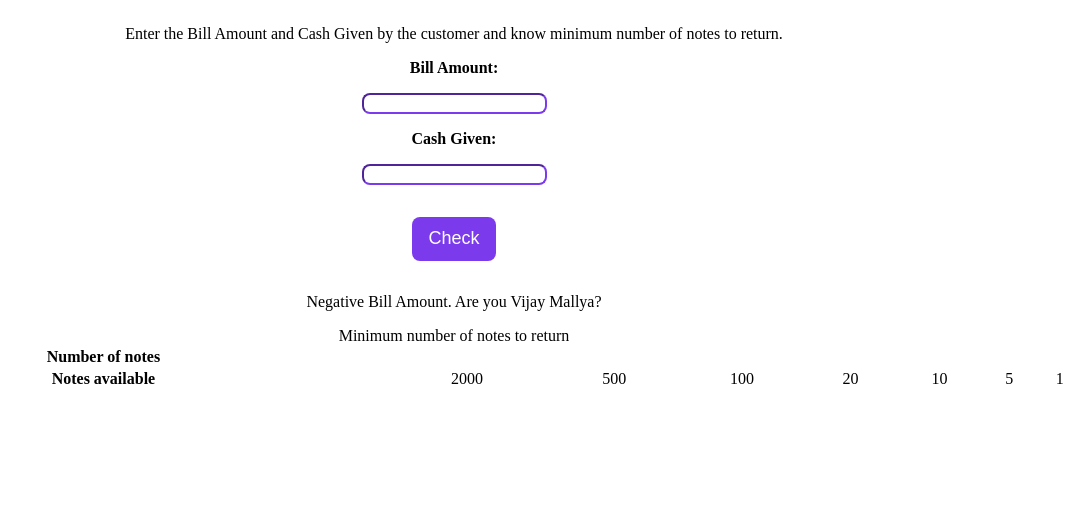
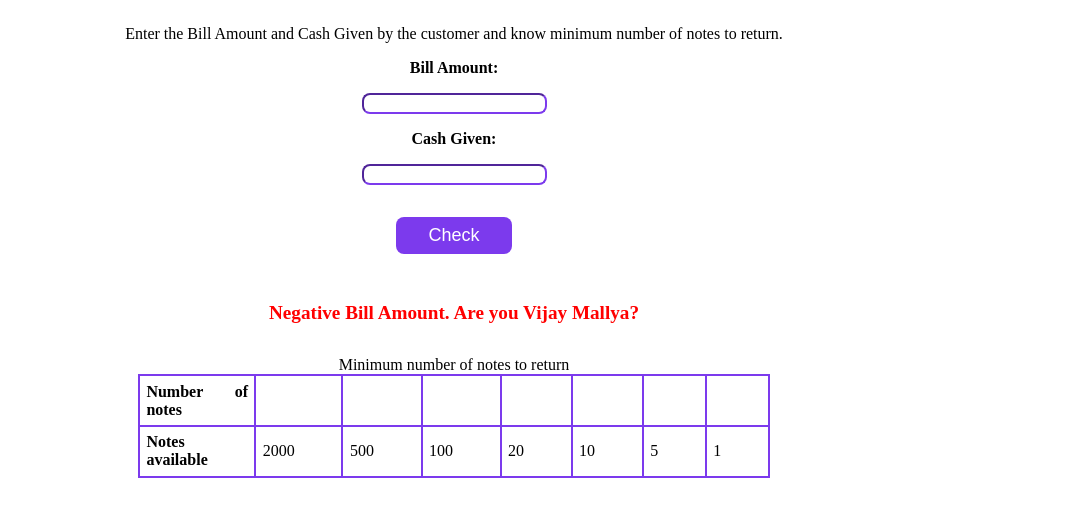
Before and after one commit to AarushSharmaa/cash-register, a plain HTML site: page index.html in a window 1280 px wide. Both pictures are taken after a click on the button "Check". Shown: the part 199-716 px from the top of the page, without its empty margins (202-1280 px from the left). Drawn offline with Linux system fonts and the light colour scheme.

Commit message:
fix : styles.css

```diff
--- a/app.js
+++ b/app.js
@@ -26,7 +26,7 @@ checkButton.addEventListener("click", function validateBillAndCashAmount() {
 
     if (billAmount.value > 0) {
         hideMessage();
-        if (cashGiven.value >= billAmount.value) {
+        if (Number(cashGiven.value) >= Number(billAmount.value)) {
             //first we need to get the difference
             //based on this difference, we will figure out the number of notes
             const amountToBeReturned = cashGiven.value - billAmount.value;
--- a/index.html
+++ b/index.html
@@ -18,13 +18,13 @@
 
         <!--Bill Amount-->
         <label for="bill-amount"><strong>Bill Amount: </strong> </label>
-        <input id="bill-amount" type="text">
+        <input id="bill-amount" type="number">
         <!--This will create an input box for billAmount-->
 
 
         <!--Cash Given-->
         <label for="cash-given"><strong>Cash Given: </strong></label>
-        <input id="cash-given" type="text">
+        <input id="cash-given" type="number">
         <!--This will create an input box for cashAmount-->
 
         <!--Check Button-->
@@ -64,6 +64,7 @@
         </table>
     </div>
 
+
 </body>
 
 <script src="app.js"></script> <!-- This will connect our index.html page to app.js -->
--- a/styles.css
+++ b/styles.css
@@ -56,7 +56,34 @@ body
     font-size: large;
     cursor: pointer;
     border-radius: 0.5rem;
-    padding: 0.7rem 1rem;
+    padding: 0.5rem 2rem;
     display: block;
+}
 
+
+#error-message{
+    color: red;
+    font-weight: bold;
+    margin: 2rem auto;
+    display: block;
+    font-size: larger;
 }
+
+
+
+.change-table
+{
+    border-collapse: collapse;
+    width: 50%;
+    text-align:justify;
+    margin: 0rem auto;
+}
+
+
+th, td
+{
+    border: 2px solid #7c3aed;
+    width: 0%;
+    border-collapse: collapse;
+    padding: 0.4rem;
+}
```
